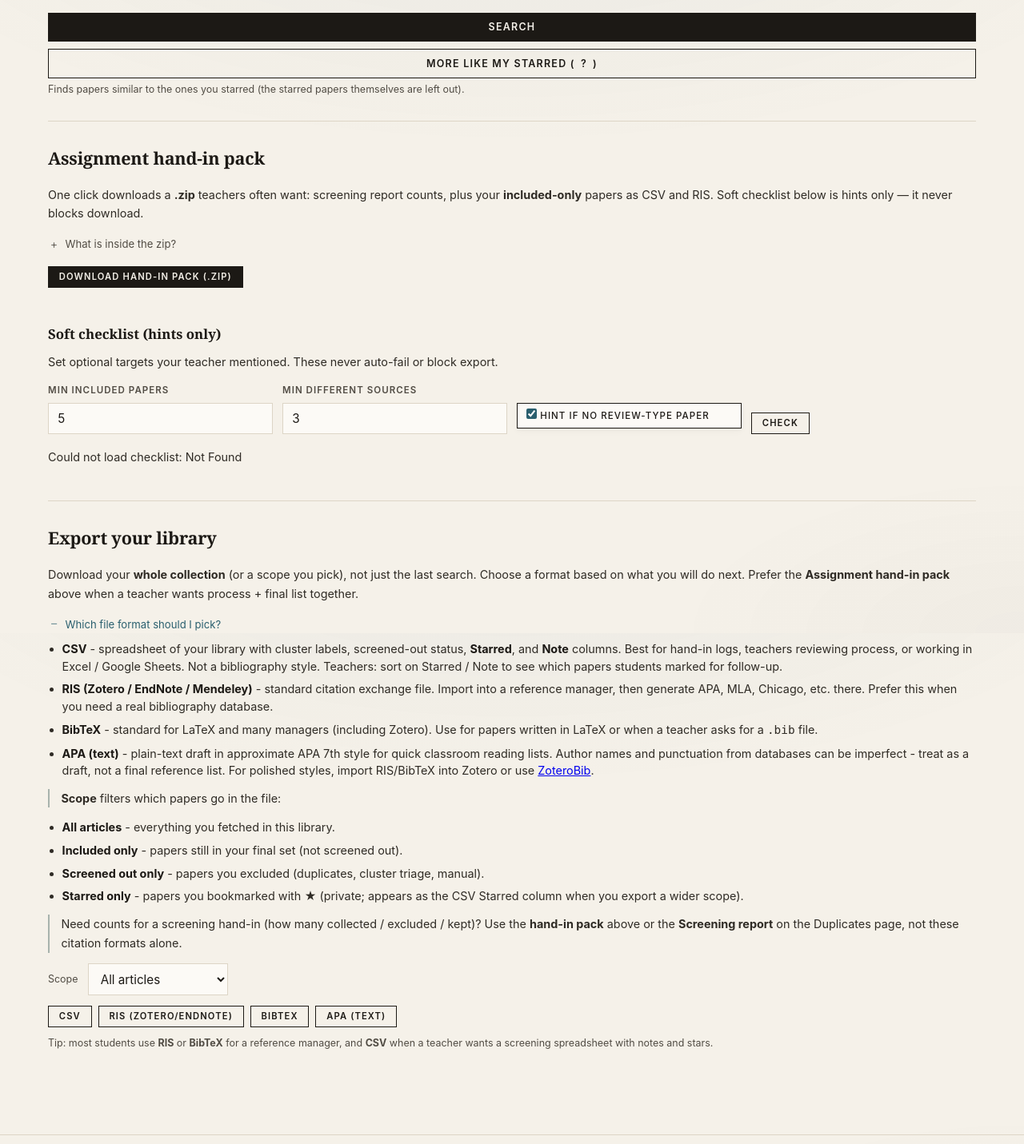
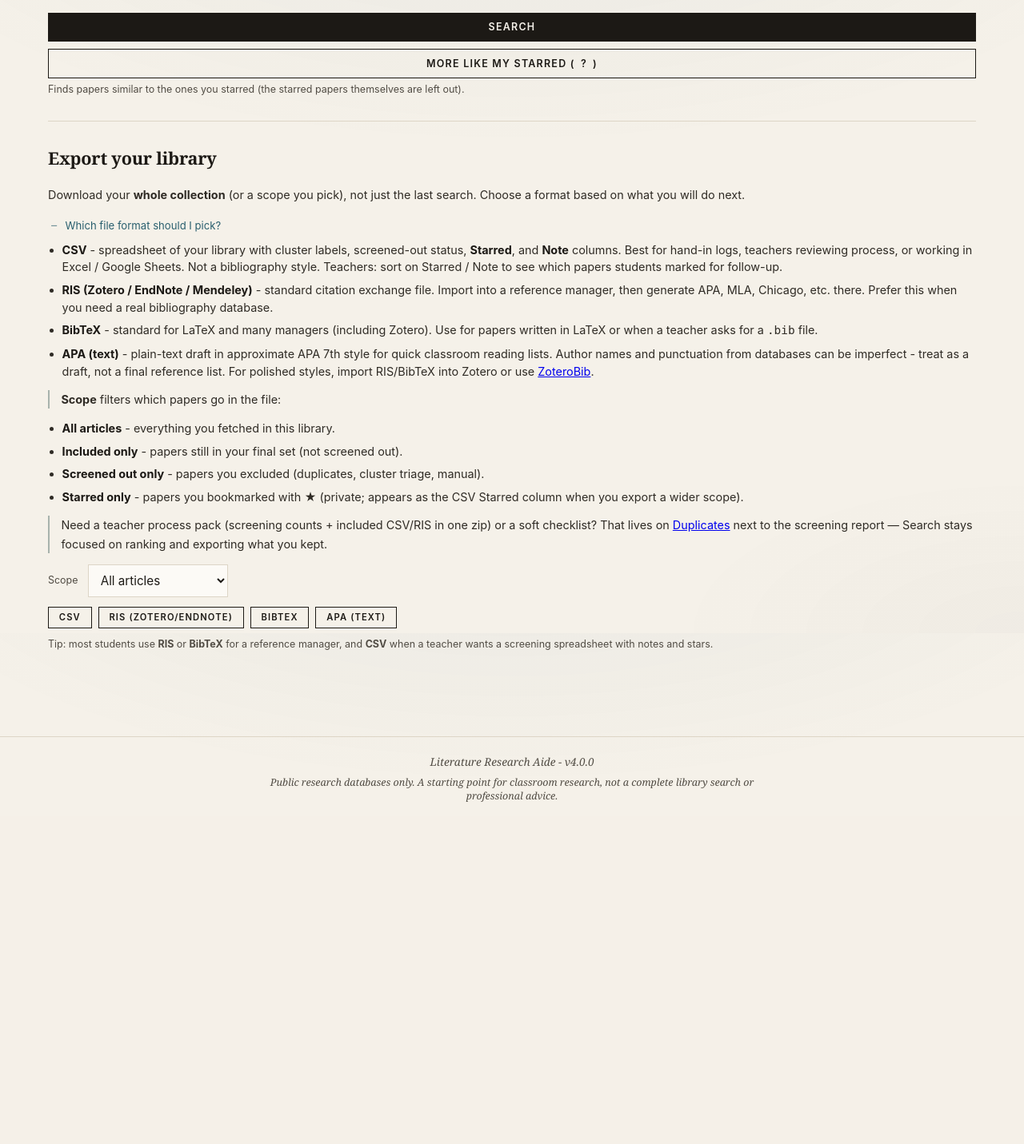
Before and after one commit to j0nsh1n/ResearchDatabaseSearchTool, a Python web app: template templates/search.html in a window 1280 px wide. Shown: the part 808-2239 px from the top of the page at 80% size. After the commit the page ends 1811 px from the top, so only its background shows below. Run offline with Jinja, Linux system fonts and the light colour scheme; the template is opened without the code that fills it, so the values that code supplies are empty.

Commit message:
fix: move hand-in pack and soft checklist to Duplicates
Search is for ranking and citation-style export. Process hand-ins
(assignment zip + soft checklist) belong with the screening report on
Duplicates (step 3). Search export help points there instead.

```diff
--- a/assignment_pack.py
+++ b/assignment_pack.py
@@ -48,6 +48,8 @@ Tips
 - Scope is "included only" — screened-out duplicates and triage are out.
 - CSV notes/stars stay in *your* library export; they are not shared when
   a teacher shares a class-code clone (notes/stars are not copied).
+- In the app: download this pack from Duplicates (step 3), next to the
+  screening report. Search (step 4) is for ranking and citation-style export.
 - This is a starting point over public databases, not a complete library search.
 """
 
--- a/static/js/search.js
+++ b/static/js/search.js
@@ -39,18 +39,6 @@ document.addEventListener('DOMContentLoaded', () => {
  });
  });
 
- const packBtn = document.getElementById('assignment-pack-btn');
- if (packBtn) {
- packBtn.addEventListener('click', downloadAssignmentPack);
- }
- const checkBtn = document.getElementById('assignment-checklist-btn');
- if (checkBtn) {
- checkBtn.addEventListener('click', refreshAssignmentChecklist);
- }
- restoreChecklistPrefs();
- // Soft hints load once; never block the page if the API is slow.
- refreshAssignmentChecklist().catch(() => {});
-
  document.getElementById('query-text').addEventListener('keydown', (e) => {
  if (e.key === 'Enter' && !e.shiftKey) {
  e.preventDefault();
@@ -58,83 +46,6 @@ document.addEventListener('DOMContentLoaded', () => {
  }
  });
 });
-
-const CHECKLIST_PREFS_KEY = 'lra_assignment_checklist_v1';
-
-function restoreChecklistPrefs() {
- let prefs;
- try { prefs = JSON.parse(localStorage.getItem(CHECKLIST_PREFS_KEY) || 'null'); } catch (e) { prefs = null; }
- if (!prefs) return;
- const inc = document.getElementById('check-min-included');
- const src = document.getElementById('check-min-sources');
- const rev = document.getElementById('check-require-review');
- if (inc && prefs.min_included != null) inc.value = prefs.min_included;
- if (src && prefs.min_sources != null) src.value = prefs.min_sources;
- if (rev && prefs.require_review != null) rev.checked = !!prefs.require_review;
-}
-
-function saveChecklistPrefs() {
- const prefs = {
- min_included: parseInt((document.getElementById('check-min-included') || {}).value, 10) || 0,
- min_sources: parseInt((document.getElementById('check-min-sources') || {}).value, 10) || 0,
- require_review: !!(document.getElementById('check-require-review') || {}).checked,
- };
- try { localStorage.setItem(CHECKLIST_PREFS_KEY, JSON.stringify(prefs)); } catch (e) { /* ignore */ }
- return prefs;
-}
-
-function downloadAssignmentPack() {
- const status = document.getElementById('assignment-pack-status');
- if (status) {
- status.textContent = 'Preparing hand-in pack…';
- status.className = 'status-indicator loading';
- }
- // Navigate so the browser downloads the zip (session cookies included).
- window.location.href = '/api/export/assignment-pack';
- setTimeout(() => {
- if (status) {
- status.textContent = 'Download started (screening report + included CSV + RIS).';
- status.className = 'status-indicator success';
- }
- }, 600);
-}
-
-async function refreshAssignmentChecklist() {
- const list = document.getElementById('assignment-checklist-list');
- const summary = document.getElementById('assignment-checklist-summary');
- if (!list) return;
- const prefs = saveChecklistPrefs();
- const params = new URLSearchParams({
- min_included: String(prefs.min_included),
- min_sources: String(prefs.min_sources),
- require_review: prefs.require_review ? 'true' : 'false',
- });
- try {
- const data = await apiCall(`/api/assignment-checklist?${params.toString()}`);
- list.innerHTML = '';
- (data.hints || []).forEach((h) => {
- const li = document.createElement('li');
- li.className = 'assignment-check-item ' + (h.ok ? 'is-ok' : 'is-soft-miss');
- const mark = h.ok ? '✓' : '○';
- li.innerHTML =
- `<span class="assignment-check-mark" aria-hidden="true">${mark}</span>` +
- `<span class="assignment-check-body">` +
- `<strong>${escapeHtml(h.label || '')}</strong>` +
- `<span class="assignment-check-detail">${escapeHtml(h.detail || '')}</span>` +
- `</span>`;
- list.appendChild(li);
- });
- if (summary) {
- summary.textContent = data.message || (data.all_ok
- ? 'Soft targets look met.'
- : 'Some soft targets are open — download still allowed.');
- summary.className = 'help-text ' + (data.all_ok ? 'check-all-ok' : 'check-soft-miss');
- }
- } catch (e) {
- list.innerHTML = `<li class="info-text">Could not load checklist: ${escapeHtml(e.message || 'error')}</li>`;
- if (summary) summary.textContent = '';
- }
-}
 
 function parseOptionalYear(id) {
  const el = document.getElementById(id);
--- a/templates/search.html
+++ b/templates/search.html
@@ -190,58 +190,10 @@
  <div id="results-list"></div>
 </section>
 
-<section class="card" id="assignment-pack-section">
- <h2>Assignment hand-in pack</h2>
- <p class="info-text">One click downloads a <strong>.zip</strong> teachers often want:
- screening report counts, plus your <strong>included-only</strong> papers as CSV and RIS.
- Soft checklist below is hints only — it never blocks download.</p>
- <details class="help-details">
-  <summary>What is inside the zip?</summary>
-  <ul class="export-format-list">
-   <li><strong>screening_report.txt</strong> — collected / excluded / included counts (process).</li>
-   <li><strong>included_papers.csv</strong> — final set spreadsheet. Columns include
-   <strong>Starred</strong> (★ bookmarks) and <strong>Note</strong> (private study notes) so
-   teachers can see optional process evidence. Not a grade.</li>
-   <li><strong>included_papers.ris</strong> — import into Zotero/EndNote for a real bibliography.</li>
-   <li><strong>README_handin.txt</strong> — short explanation of each file.</li>
-  </ul>
- </details>
- <div class="export-row" style="margin-top:0.5rem;">
-  <button type="button" id="assignment-pack-btn" class="btn btn-primary btn-sm"
-   title="Zip: screening report + included CSV + included RIS">Download hand-in pack (.zip)</button>
- </div>
- <div id="assignment-pack-status" class="status-indicator"></div>
-
- <h3 class="assignment-checklist-heading">Soft checklist (hints only)</h3>
- <p class="info-text">Set optional targets your teacher mentioned. These never auto-fail or block export.</p>
- <div class="assignment-checklist-controls form-row">
-  <div class="form-group">
-   <label for="check-min-included">Min included papers</label>
-   <input type="number" id="check-min-included" min="0" max="500" value="5" step="1">
-  </div>
-  <div class="form-group">
-   <label for="check-min-sources">Min different sources</label>
-   <input type="number" id="check-min-sources" min="0" max="20" value="3" step="1">
-  </div>
-  <div class="form-group" style="align-self:flex-end;">
-   <label class="radio-label">
-    <input type="checkbox" id="check-require-review" checked>
-    Hint if no review-type paper
-   </label>
-  </div>
-  <div class="form-group" style="align-self:flex-end;">
-   <button type="button" id="assignment-checklist-btn" class="btn btn-secondary btn-sm">Check</button>
-  </div>
- </div>
- <p class="help-text" id="assignment-checklist-summary"></p>
- <ul class="assignment-checklist-list" id="assignment-checklist-list" aria-live="polite"></ul>
-</section>
-
 <section class="card">
  <h2>Export your library</h2>
  <p class="info-text">Download your <strong>whole collection</strong> (or a scope you pick), not just
- the last search. Choose a format based on what you will do next. Prefer the
- <strong>Assignment hand-in pack</strong> above when a teacher wants process + final list together.</p>
+ the last search. Choose a format based on what you will do next.</p>
  <details class="help-details" open>
   <summary>Which file format should I pick?</summary>
   <ul class="export-format-list">
@@ -267,9 +219,9 @@
    <li><strong>Starred only</strong> - papers you bookmarked with ★ (private; appears as the CSV
    Starred column when you export a wider scope).</li>
   </ul>
-  <p class="info-text">Need counts for a screening hand-in (how many collected / excluded / kept)?
-  Use the <strong>hand-in pack</strong> above or the <strong>Screening report</strong> on the
-  Duplicates page, not these citation formats alone.</p>
+  <p class="info-text">Need a teacher process pack (screening counts + included CSV/RIS in one zip)
+  or a soft checklist? That lives on <a href="/statistics">Duplicates</a> next to the screening
+  report — Search stays focused on ranking and exporting what you kept.</p>
  </details>
  <div class="export-scope-row">
  <label for="lib-export-scope" class="help-text export-scope-label">Scope</label>
@@ -299,5 +251,5 @@
 {% endblock %}
 
 {% block scripts %}
-<script src="/static/js/search.js?v=20260717r4"></script>
+<script src="/static/js/search.js?v=20260717r4b"></script>
 {% endblock %}
```
Also changed, not shown: feature_guides.py (+7 -9 lines), static/js/statistics.js (+90 -0 lines), templates/statistics.html (+51 -7 lines).
